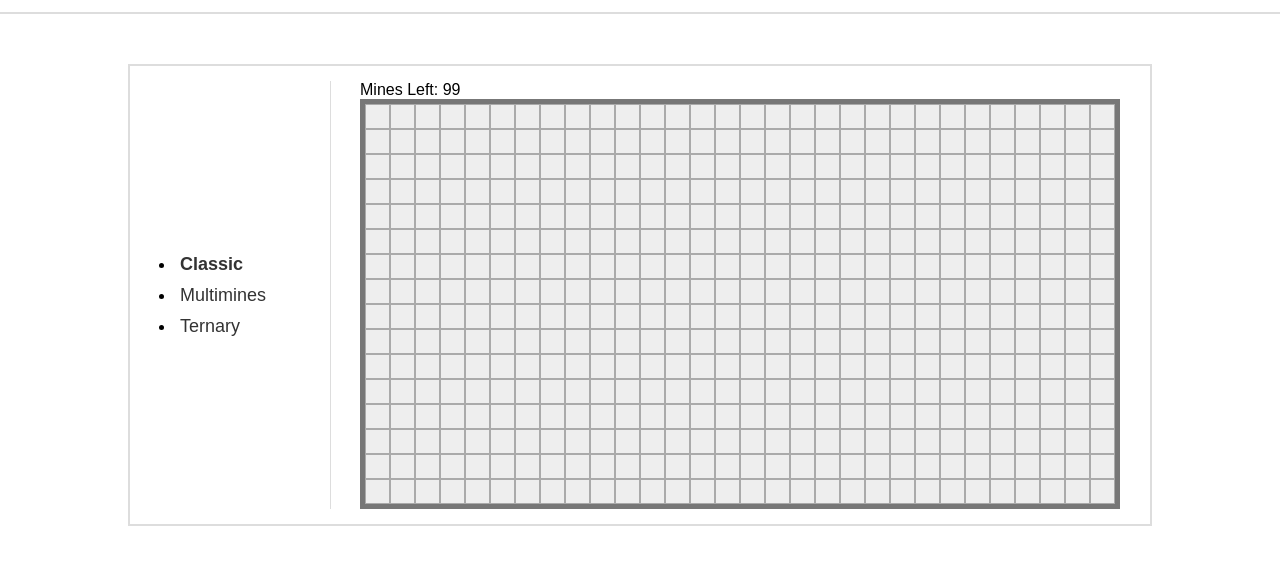
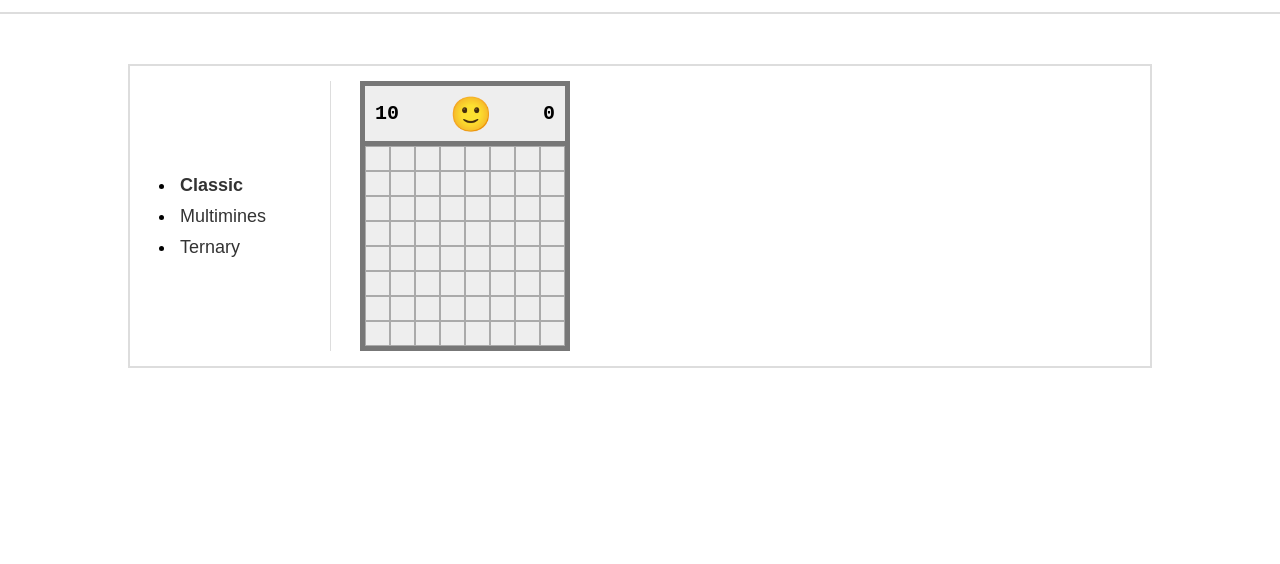
Before and after one commit to osutaiko/osutaiko.github.io, a plain HTML site: page index.html in a window 1280 px wide. Shown: the part 60-624 px from the top of the page. Drawn offline with Linux system fonts and the light colour scheme.

Commit message:
style changes

```diff
--- a/classic.js
+++ b/classic.js
@@ -173,7 +173,7 @@ document.addEventListener('DOMContentLoaded', () => {
         }
 
         if (is_win) {
-            messageText.textContent = 'You Win!';
+            statusButton.textContent = '😎';
             board.forEach(row => {
                 row.forEach(tile => {
                     if (tile.hasMine && tile.status !== TILE_STATUSES.FLAGGED) {
@@ -184,7 +184,7 @@ document.addEventListener('DOMContentLoaded', () => {
         }
 
         if (is_loss) {
-            messageText.textContent = 'You Lost!';
+            statusButton.textContent = '😵';
 
             board.forEach(row => {
                 row.forEach(tile => {
@@ -234,16 +234,18 @@ document.addEventListener('DOMContentLoaded', () => {
         }
     }
 
-    const selectedDifficulty = 'expert';
+    const selectedDifficulty = 'beginner';
     const { height, width, totalMines } = getDifficultySettings(selectedDifficulty);
 
     const board = createBoard(height, width, totalMines);
+    const infobarElement = document.querySelector('.board-info-bar');
     const boardElement = document.querySelector('.board');
     const minesLeftText = document.querySelector('[mines-left]');
-    const messageText = document.querySelector('.subtext');
+    const statusButton = document.querySelector('#status-button');
 
     boardElement.style.setProperty('--board-height', height);
     boardElement.style.setProperty('--board-width', width);
+    infobarElement.style.setProperty('--board-width', width);
 
     minesLeftText.textContent = totalMines;
 
--- a/index.html
+++ b/index.html
@@ -28,7 +28,11 @@
     </ul>
   </div>
   <div class="column">
-    <div class = "subtext">Mines Left: <span mines-left></span></div>
+    <div class="board-info-bar">
+      <span mines-left></span>
+      <button id="status-button">🙂</button>
+      <span timer>0</span>
+    </div>
     <div class="board"></div>
     <script src="classic.js"></script>
   </div>
--- a/main.js
+++ b/main.js
@@ -2,6 +2,6 @@ document.addEventListener('DOMContentLoaded', () => {
     const loginButton = document.getElementById('login-button');
 
     loginButton.addEventListener('click', () => {
-        alert("Why");
+        alert("why");
     });
 });
--- a/style.css
+++ b/style.css
@@ -145,7 +145,28 @@ button:hover {
   }
 }
 
+.board-info-bar {
+  width: calc(var(--board-width) * 25px + 10px);
+  height: 65px;
+  background-color: #eee;
+  border: 5px solid #777;
+  margin-bottom: -5px;
+  display: flex;
+  align-items: center;
+  justify-content: space-between;
+  padding: 10px;
+  font-size: 20px;
+  font-family: 'Courier New', Courier, monospace;
+  font-weight: 900;
+}
 
+#status-button {
+  padding: 5px 5px;
+  font-size: 34px;
+  border: 5px ;
+  cursor: pointer;
+  background-color: #eee;
+}
 
 .board {
   display: inline-grid;
@@ -188,7 +209,7 @@ button:hover {
 }
 
 .board > [data-status="mine"]:after {
-  content: "☹️";
+  content: "💀";
 }
 
 .board > [data-status="revealed"]:after {
```
